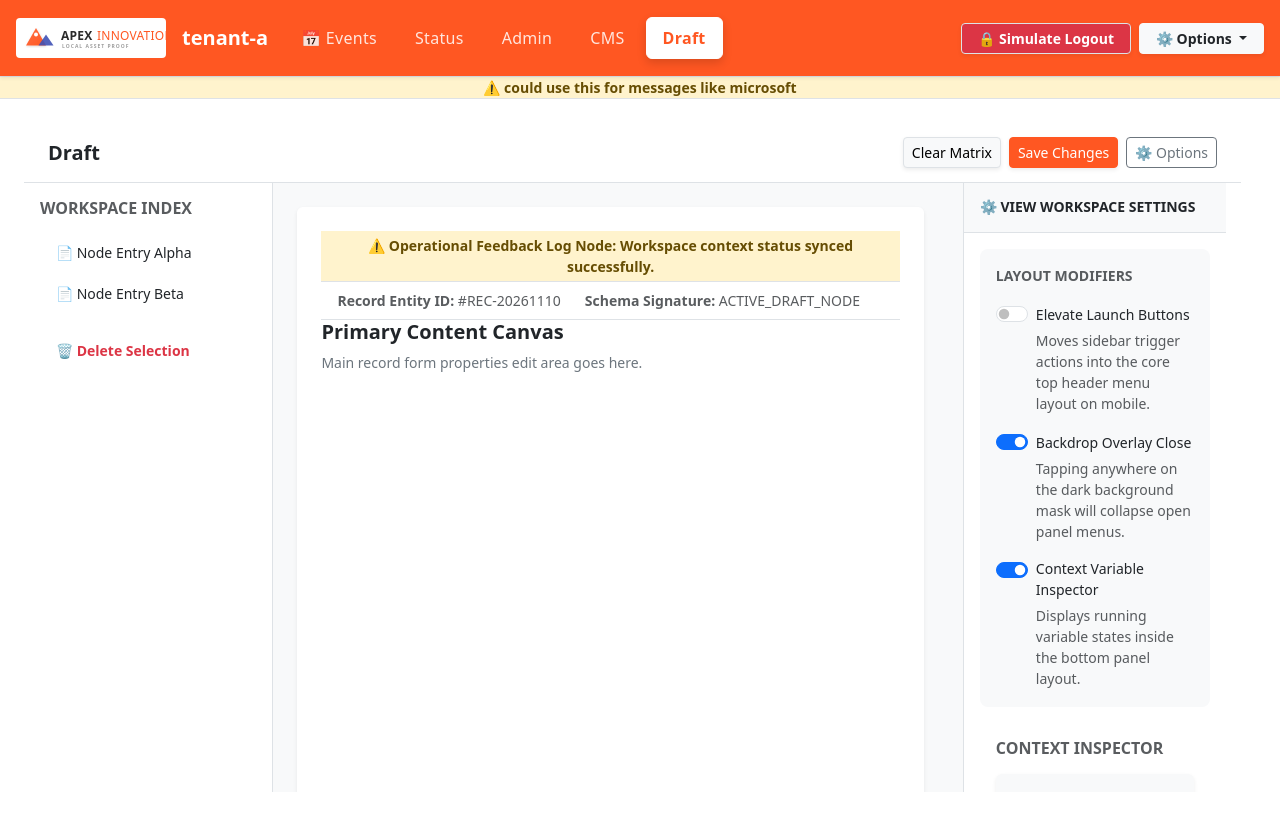
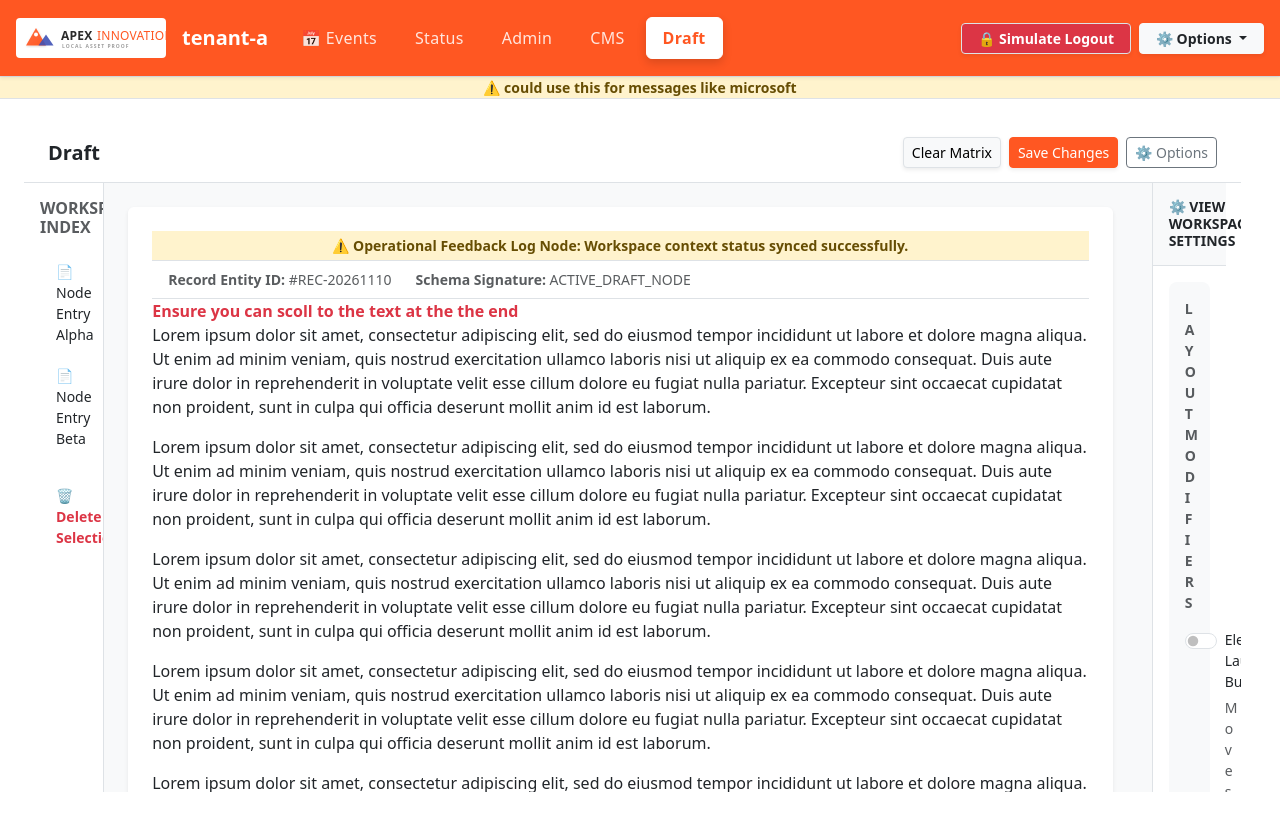
Before and after one commit to rlacey2/ng-9022-multi-tenant-ng750-structure, an Angular app: page /app/draft in a window 1280 px wide. Built offline with nearby package versions, Linux system fonts and the light colour scheme.

Commit message:
Update: 10/11/2026 23:04:56.06

```diff
--- a/src/app/features/authenticated/draft/draft.html
+++ b/src/app/features/authenticated/draft/draft.html
@@ -35,6 +35,136 @@
   </div>
 
 
+@if(1) {
+<div class="zzd-flex zzflex-row">
+    <div class="text-danger fw-bold">
+        Ensure you can scoll to the text at the the end
+    </div>
+
+    <p>
+        Lorem ipsum dolor sit amet, consectetur adipiscing elit, sed do eiusmod tempor
+        incididunt ut labore et dolore magna aliqua. Ut enim ad minim veniam, quis nostrud
+        exercitation ullamco laboris nisi ut aliquip ex ea commodo consequat. Duis aute irure
+        dolor in reprehenderit in voluptate velit esse cillum dolore eu fugiat nulla pariatur.
+        Excepteur sint occaecat cupidatat non proident, sunt in culpa qui officia deserunt
+        mollit anim id est laborum.
+    </p>
+
+    <p>
+        Lorem ipsum dolor sit amet, consectetur adipiscing elit, sed do eiusmod tempor
+        incididunt ut labore et dolore magna aliqua. Ut enim ad minim veniam, quis nostrud
+        exercitation ullamco laboris nisi ut aliquip ex ea commodo consequat. Duis aute irure
+        dolor in reprehenderit in voluptate velit esse cillum dolore eu fugiat nulla pariatur.
+        Excepteur sint occaecat cupidatat non proident, sunt in culpa qui officia deserunt
+        mollit anim id est laborum.
+    </p>
+    <p>
+        Lorem ipsum dolor sit amet, consectetur adipiscing elit, sed do eiusmod tempor
+        incididunt ut labore et dolore magna aliqua. Ut enim ad minim veniam, quis nostrud
+        exercitation ullamco laboris nisi ut aliquip ex ea commodo consequat. Duis aute irure
+        dolor in reprehenderit in voluptate velit esse cillum dolore eu fugiat nulla pariatur.
+        Excepteur sint occaecat cupidatat non proident, sunt in culpa qui officia deserunt
+        mollit anim id est laborum.
+    </p>
+    <p>
+        Lorem ipsum dolor sit amet, consectetur adipiscing elit, sed do eiusmod tempor
+        incididunt ut labore et dolore magna aliqua. Ut enim ad minim veniam, quis nostrud
+        exercitation ullamco laboris nisi ut aliquip ex ea commodo consequat. Duis aute irure
+        dolor in reprehenderit in voluptate velit esse cillum dolore eu fugiat nulla pariatur.
+        Excepteur sint occaecat cupidatat non proident, sunt in culpa qui officia deserunt
+        mollit anim id est laborum.
+    </p>
+    <p>
+        Lorem ipsum dolor sit amet, consectetur adipiscing elit, sed do eiusmod tempor
+        incididunt ut labore et dolore magna aliqua. Ut enim ad minim veniam, quis nostrud
+        exercitation ullamco laboris nisi ut aliquip ex ea commodo consequat. Duis aute irure
+        dolor in reprehenderit in voluptate velit esse cillum dolore eu fugiat nulla pariatur.
+        Excepteur sint occaecat cupidatat non proident, sunt in culpa qui officia deserunt
+        mollit anim id est laborum.
+    </p>
+
+    <p>
+        Lorem ipsum dolor sit amet, consectetur adipiscing elit, sed do eiusmod tempor
+        incididunt ut labore et dolore magna aliqua. Ut enim ad minim veniam, quis nostrud
+        exercitation ullamco laboris nisi ut aliquip ex ea commodo consequat. Duis aute irure
+        dolor in reprehenderit in voluptate velit esse cillum dolore eu fugiat nulla pariatur.
+        Excepteur sint occaecat cupidatat non proident, sunt in culpa qui officia deserunt
+        mollit anim id est laborum.
+    </p>
+
+    <p>
+        Lorem ipsum dolor sit amet, consectetur adipiscing elit, sed do eiusmod tempor
+        incididunt ut labore et dolore magna aliqua. Ut enim ad minim veniam, quis nostrud
+        exercitation ullamco laboris nisi ut aliquip ex ea commodo consequat. Duis aute irure
+        dolor in reprehenderit in voluptate velit esse cillum dolore eu fugiat nulla pariatur.
+        Excepteur sint occaecat cupidatat non proident, sunt in culpa qui officia deserunt
+        mollit anim id est laborum.
+    </p>
+    <p>
+        Lorem ipsum dolor sit amet, consectetur adipiscing elit, sed do eiusmod tempor
+        incididunt ut labore et dolore magna aliqua. Ut enim ad minim veniam, quis nostrud
+        exercitation ullamco laboris nisi ut aliquip ex ea commodo consequat. Duis aute irure
+        dolor in reprehenderit in voluptate velit esse cillum dolore eu fugiat nulla pariatur.
+        Excepteur sint occaecat cupidatat non proident, sunt in culpa qui officia deserunt
+        mollit anim id est laborum.
+    </p>
+    <p>
+        Lorem ipsum dolor sit amet, consectetur adipiscing elit, sed do eiusmod tempor
+        incididunt ut labore et dolore magna aliqua. Ut enim ad minim veniam, quis nostrud
+        exercitation ullamco laboris nisi ut aliquip ex ea commodo consequat. Duis aute irure
+        dolor in reprehenderit in voluptate velit esse cillum dolore eu fugiat nulla pariatur.
+        Excepteur sint occaecat cupidatat non proident, sunt in culpa qui officia deserunt
+        mollit anim id est laborum.
+    </p>
+    <p>
+        Lorem ipsum dolor sit amet, consectetur adipiscing elit, sed do eiusmod tempor
+        incididunt ut labore et dolore magna aliqua. Ut enim ad minim veniam, quis nostrud
+        exercitation ullamco laboris nisi ut aliquip ex ea commodo consequat. Duis aute irure
+        dolor in reprehenderit in voluptate velit esse cillum dolore eu fugiat nulla pariatur.
+        Excepteur sint occaecat cupidatat non proident, sunt in culpa qui officia deserunt
+        mollit anim id est laborum.
+    </p>
+    <p>
+        Lorem ipsum dolor sit amet, consectetur adipiscing elit, sed do eiusmod tempor
+        incididunt ut labore et dolore magna aliqua. Ut enim ad minim veniam, quis nostrud
+        exercitation ullamco laboris nisi ut aliquip ex ea commodo consequat. Duis aute irure
+        dolor in reprehenderit in voluptate velit esse cillum dolore eu fugiat nulla pariatur.
+        Excepteur sint occaecat cupidatat non proident, sunt in culpa qui officia deserunt
+        mollit anim id est laborum.
+    </p>
+    <p>
+        Lorem ipsum dolor sit amet, consectetur adipiscing elit, sed do eiusmod tempor
+        incididunt ut labore et dolore magna aliqua. Ut enim ad minim veniam, quis nostrud
+        exercitation ullamco laboris nisi ut aliquip ex ea commodo consequat. Duis aute irure
+        dolor in reprehenderit in voluptate velit esse cillum dolore eu fugiat nulla pariatur.
+        Excepteur sint occaecat cupidatat non proident, sunt in culpa qui officia deserunt
+        mollit anim id est laborum.
+    </p>
+    <p>
+        Lorem ipsum dolor sit amet, consectetur adipiscing elit, sed do eiusmod tempor
+        incididunt ut labore et dolore magna aliqua. Ut enim ad minim veniam, quis nostrud
+        exercitation ullamco laboris nisi ut aliquip ex ea commodo consequat. Duis aute irure
+        dolor in reprehenderit in voluptate velit esse cillum dolore eu fugiat nulla pariatur.
+        Excepteur sint occaecat cupidatat non proident, sunt in culpa qui officia deserunt
+        mollit anim id est laborum.
+    </p>
+    <p>
+        Lorem ipsum dolor sit amet, consectetur adipiscing elit, sed do eiusmod tempor
+        incididunt ut labore et dolore magna aliqua. Ut enim ad minim veniam, quis nostrud
+        exercitation ullamco laboris nisi ut aliquip ex ea commodo consequat. Duis aute irure
+        dolor in reprehenderit in voluptate velit esse cillum dolore eu fugiat nulla pariatur.
+        Excepteur sint occaecat cupidatat non proident, sunt in culpa qui officia deserunt
+        mollit anim id est laborum.
+    </p>
+    <div class="text-danger fw-bold">
+        The End
+    </div>
+</div>
+}
+
+
+
+
 
 
       <h5 class="fw-bold text-dark">Primary Content Canvas</h5>
```
